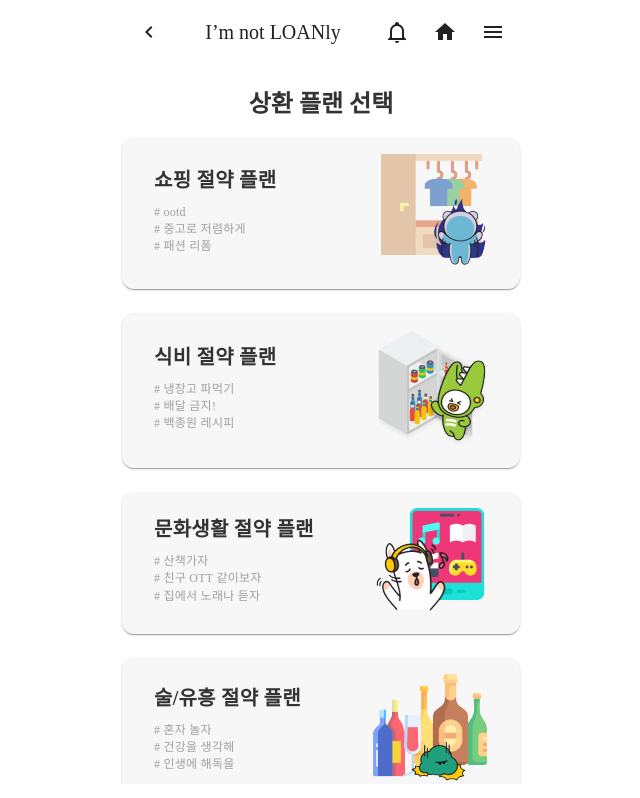
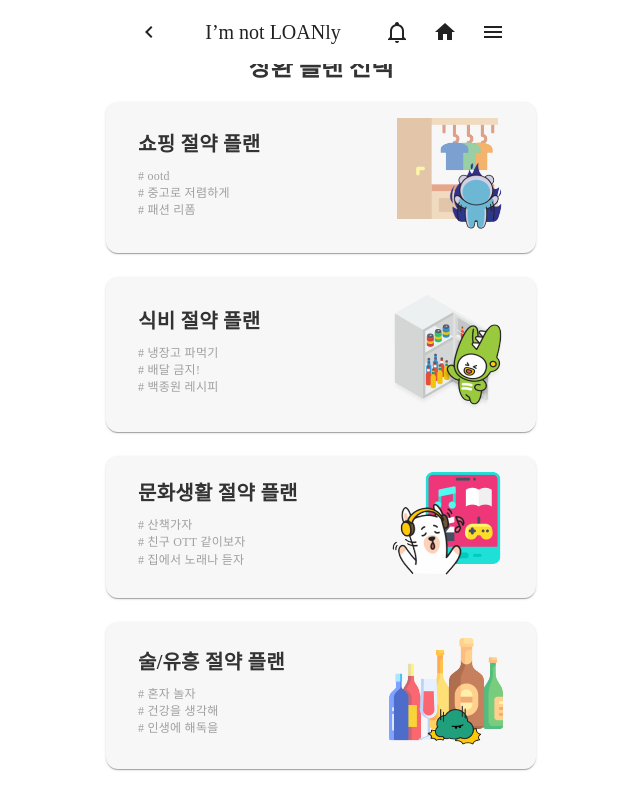
Before and after one commit to ssooomm/NotLoanly, a Vue app in the folder frontend/: page /repayment-plan-suggestion in a window 1280 px wide. Shown: the top 798 px of the page, without its empty margins (319-959 px from the left). Built offline with nearby package versions, Linux system fonts and the light colour scheme; a web font is replaced by a local one.

Commit message:
중복 코드 제거거

```diff
--- a/frontend/src/views/plans/RepaymentPlanSuggestion.vue
+++ b/frontend/src/views/plans/RepaymentPlanSuggestion.vue
@@ -1,7 +1,4 @@
 <template>
-  <v-app>
-    <v-main>
-      <v-container class="mt-5" fluid>
   <!-- 상환 플랜 제목 -->
   <h1 class="title text-center">상환 플랜 선택</h1>
 
@@ -24,9 +21,6 @@
       </v-card>
     </v-col>
   </v-row>
-      </v-container>
-    </v-main>
-  </v-app>
 </template>
 
 <script setup>
@@ -149,8 +143,8 @@ const goToDetail = async (planId) => {
   height: auto;
 }
 
-.details-button {
+/* .details-button {
   color: #3f51b5;
   text-decoration: none;
-}
+} */
 </style>
```
Lines whose indentation alone changed are shown as unchanged.
